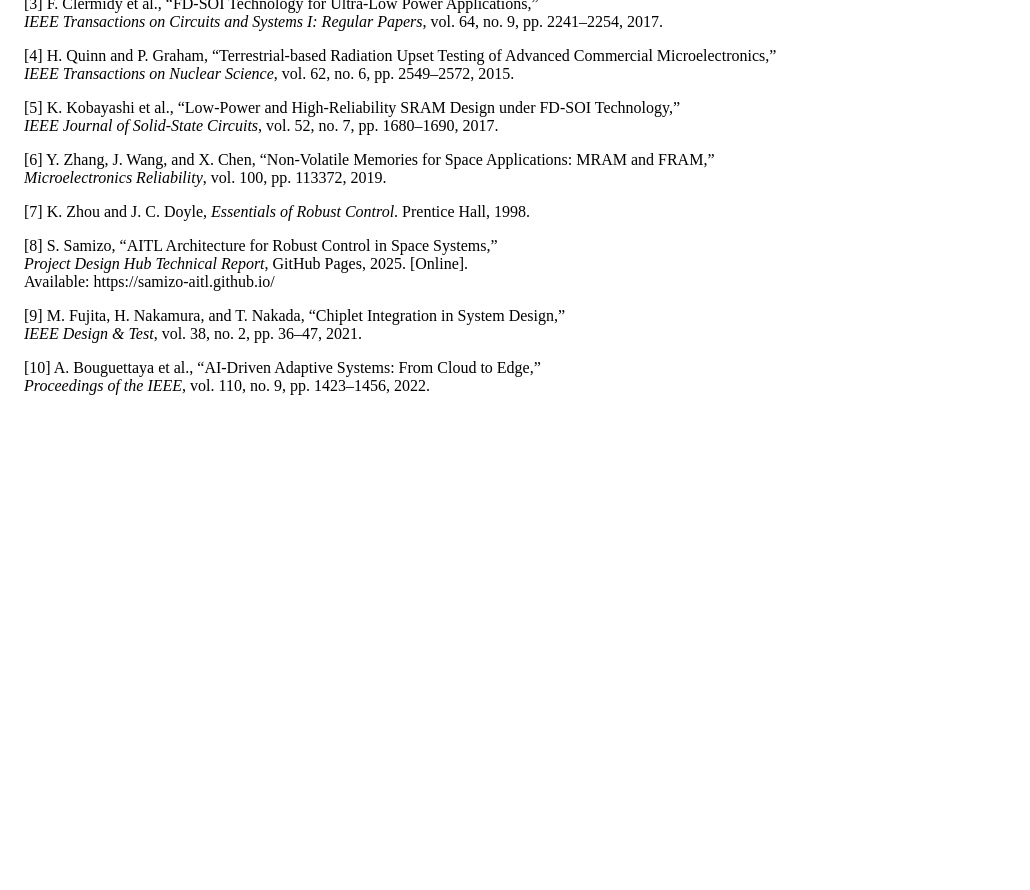
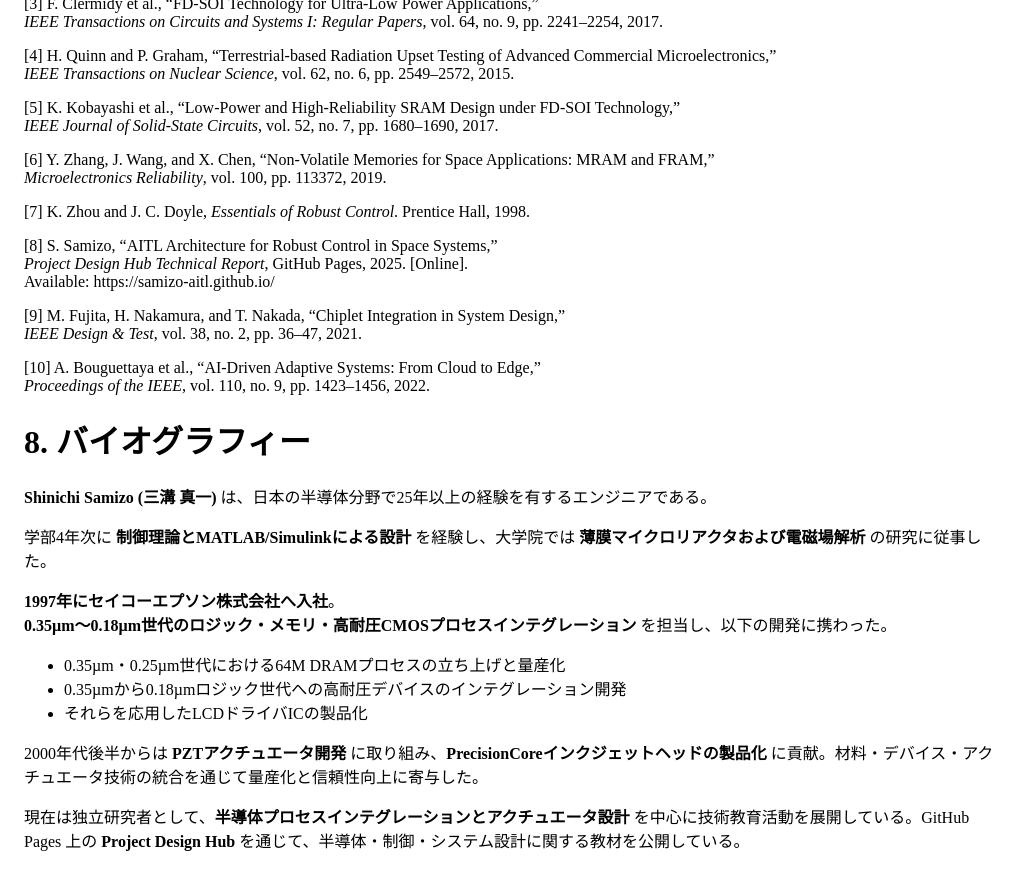
Before and after one commit to Samizo-AITL/AITL-H, a Jekyll site: the page built from PoC/space/paper/total.md, in a window 1280 px wide and 900 px high, scrolled down 7903 px. Shown: the top 890 px of the window, without its empty margins (0-1030 px from the left). Built offline with Jekyll 4.4.1, drawn with Linux system fonts in a browser that asks for light colours; our own code applies the rules of GitHub Pages for plain Markdown files; before the commit the page ends 8346 px from its top, so only the background shows below that.

Commit message:
Update total.md

```diff
--- a/PoC/space/paper/total.md
+++ b/PoC/space/paper/total.md
@@ -359,3 +359,19 @@
 
 [10] A. Bouguettaya et al., "AI-Driven Adaptive Systems: From Cloud to Edge,"
 *Proceedings of the IEEE*, vol. 110, no. 9, pp. 1423–1456, 2022.
+
+# 8. バイオグラフィー
+
+**Shinichi Samizo (三溝 真一)** は、日本の半導体分野で25年以上の経験を有するエンジニアである。
+
+学部4年次に **制御理論とMATLAB/Simulinkによる設計** を経験し、大学院では **薄膜マイクロリアクタおよび電磁場解析** の研究に従事した。
+
+**1997年にセイコーエプソン株式会社へ入社**。
+**0.35µm〜0.18µm世代のロジック・メモリ・高耐圧CMOSプロセスインテグレーション** を担当し、以下の開発に携わった。
+- 0.35µm・0.25µm世代における64M DRAMプロセスの立ち上げと量産化
+- 0.35µmから0.18µmロジック世代への高耐圧デバイスのインテグレーション開発
+- それらを応用したLCDドライバICの製品化
+
+2000年代後半からは **PZTアクチュエータ開発** に取り組み、**PrecisionCoreインクジェットヘッドの製品化** に貢献。材料・デバイス・アクチュエータ技術の統合を通じて量産化と信頼性向上に寄与した。
+
+現在は独立研究者として、**半導体プロセスインテグレーションとアクチュエータ設計** を中心に技術教育活動を展開している。GitHub Pages 上の **Project Design Hub** を通じて、半導体・制御・システム設計に関する教材を公開している。
```
